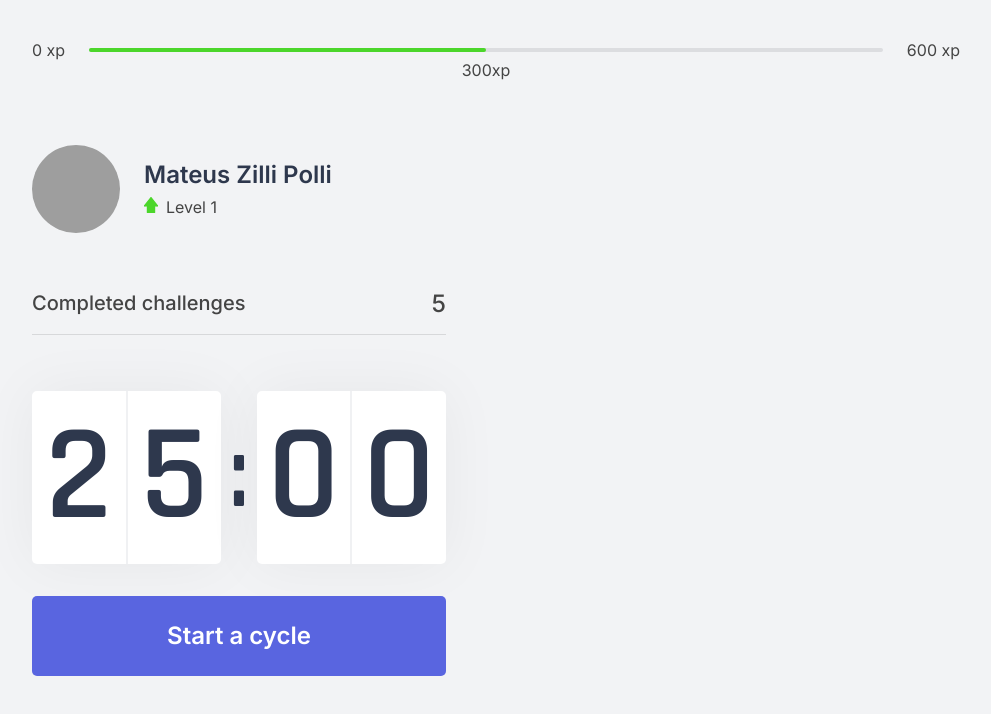
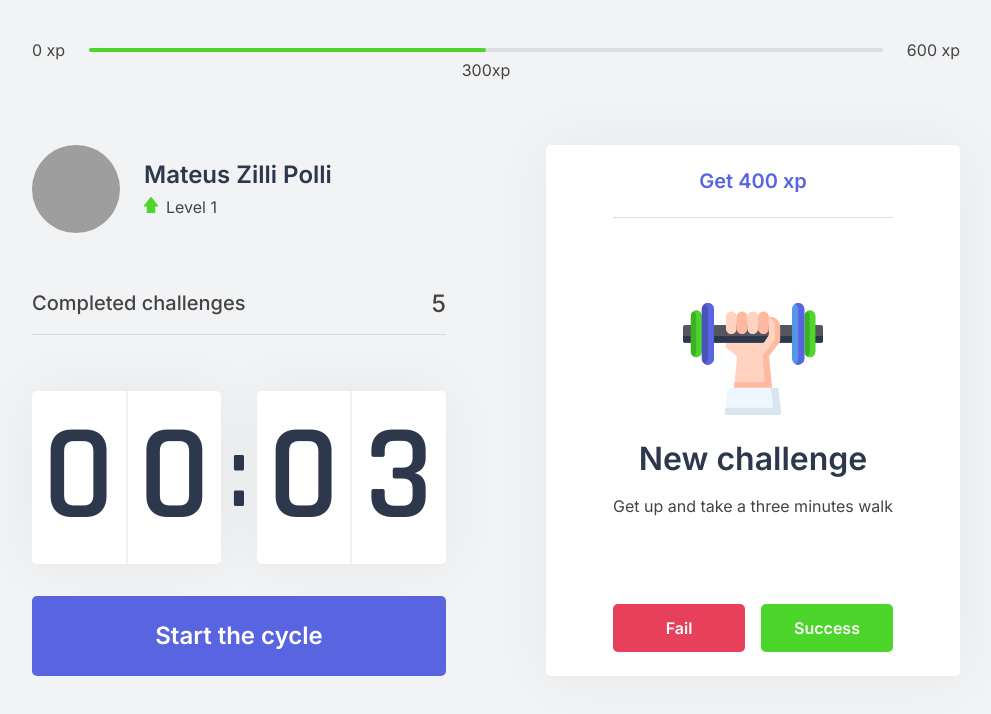
Before and after one commit to mateuszilli/app-moveit, a Next.js app: page / in a window 1280 px wide. Shown: the top 714 px of the page, without its empty margins (144-1135 px from the left). Built offline with nearby package versions, Linux system fonts and the light colour scheme; grey boxes are pictures that could not be loaded.

Commit message:
:rocket:

```diff
--- /dev/null
+++ b/src/components/ChallengeBox.tsx
@@ -0,0 +1,41 @@
+
+import styles from '../styles/components/ChallengeBox.module.css';
+
+export function ChallengeBox() {
+    const hasChallenge = true;
+
+    return (
+        <div className={styles.containerChallengeBox}>
+            { hasChallenge ? (
+                <div className={styles.challengeBoxActive}>
+                    <header>Get 400 xp</header>
+                    <main>
+                        <img src="icons/body.svg"/>
+                        <strong>New challenge</strong>
+                        <p>Get up and take a three minutes walk</p>
+                    </main>
+                    <footer>
+                        <button
+                            type="button"
+                            className={styles.buttonChallengeBoxFail}>
+                            Fail
+                        </button>
+                        <button
+                            type="button"
+                            className={styles.buttonChallengeBoxSuccess}>
+                            Success
+                        </button>
+                    </footer>
+                </div>
+            ) : (
+                <div className={styles.challengeBoxNotActive}>
+                    <strong>Complete a cycle to receive a challenge</strong>
+                    <p>
+                        <img src="icons/level-up.svg" alt="Level up"/>
+                        Level up by completing challenges
+                    </p>
+                </div>
+            ) }
+        </div>
+    )
+}
--- a/src/components/Countdown.tsx
+++ b/src/components/Countdown.tsx
@@ -1,9 +1,13 @@
 import { useState, useEffect } from 'react';
 import styles from '../styles/components/Countdown.module.css';
 
+let countdownTimeout: NodeJS.Timeout;
+
 export function Countdown() {
-    const [time, setTime] = useState(25 * 60);
-    const [active, setActive] = useState(false);
+    const [time, setTime] = useState(0.05 * 60);
+    const [isActive, setIsActive] = useState(false);
+    const [isDone, setIsDone] = useState(false);
+
 
     const minutes = Math.floor(time / 60);
     const seconds = time % 60;
@@ -12,16 +16,25 @@ export function Countdown() {
     const [secondLeft, secondRight] = String(seconds).padStart(2, '0').split('');
 
     function startCountdown() {
-        setActive(true);
+        setIsActive(true);
+    }
+
+    function stopCountdown() {
+        clearTimeout(countdownTimeout);
+        setIsActive(false);
+        setTime(0.05 * 60);
     }
 
     useEffect(() => {
-        if (active && time > 0) {
-            setTimeout(() => {
+        if (isActive && time > 0) {
+            countdownTimeout = setTimeout(() => {
                 setTime(time - 1);
             }, 1000)
+        } else if (isActive && time === 0) {
+            setIsDone(true);
+            setIsActive(false);
         }
-    }, [active, time])
+    }, [isActive, time])
 
     return (
         <div>
@@ -36,13 +49,32 @@ export function Countdown() {
                     <span>{secondRight}</span>
                 </div>
             </div>
-            <button
-                type="button"
-                className={styles.buttonCountdown}
-                onClick={startCountdown}
-            >
-                Start a cycle
-            </button>
+
+            { isDone ? (
+                <button
+                    disabled
+                    className={styles.buttonCountdown}>
+                    Cycle done
+                </button>
+            ) : (
+                <>
+                    { isActive ? (
+                        <button
+                            type="button"
+                            className={`${styles.buttonCountdown} ${styles.buttonCountdownActive}`}
+                            onClick={stopCountdown}>
+                            Stop the cycle
+                        </button>
+                    ) : (
+                        <button
+                            type="button"
+                            className={styles.buttonCountdown}
+                            onClick={startCountdown}>
+                            Start the cycle
+                        </button>
+                    ) }
+                </>
+            ) }
         </div>
     )
 }
--- a/src/pages/index.tsx
+++ b/src/pages/index.tsx
@@ -1,6 +1,7 @@
 import Head from 'next/head';
 import { CompletedChallenges } from '../components/CompletedChallenges';
 import { ExperienceBar } from '../components/ExperienceBar';
+import { ChallengeBox } from '../components/ChallengeBox';
 import { Countdown } from '../components/Countdown';
 import { Profile } from '../components/Profile';
 
@@ -21,7 +22,9 @@ export default function Home() {
           <CompletedChallenges />
           <Countdown />
         </div>
-        <div></div>
+        <div>
+          <ChallengeBox></ChallengeBox>
+        </div>
       </section>
     </div>
   )
--- /dev/null
+++ b/src/styles/components/ChallengeBox.module.css
@@ -0,0 +1,101 @@
+.containerChallengeBox {
+    height: 100%;
+    background: var(--white);
+    border-radius: 5px;
+    box-shadow: 0 0 60px rgba(0, 0, 0, 0.05);
+    padding: 1.5rem 2rem;
+    display: flex;
+    flex-direction: column;
+    align-items: center;
+    justify-content: center;
+    text-align: center;
+}
+
+.challengeBoxNotActive {
+    display: flex;
+    flex-direction: column;
+    align-items: center;
+}
+
+.challengeBoxNotActive strong {
+    font-size: 1.5rem;
+    font-weight: 500;
+    line-height: 1.4;
+}
+
+.challengeBoxNotActive p {
+    display: flex;
+    flex-direction: column;
+    align-items: center;
+    line-height: 1.4;
+    max-width: 70%;
+    margin-top: 3rem;
+}
+
+.challengeBoxNotActive p img {
+    margin-bottom: 1rem;
+}
+
+.challengeBoxActive {
+    height: 100%;
+    display: flex;
+    flex-direction: column;
+}
+
+.challengeBoxActive header {
+    color: var(--blue);
+    font-size: 1.25rem;
+    font-weight: 600;
+    padding: 0 2rem 1.5rem;
+    border-bottom: 1px solid var(--gray-line);
+}
+
+.challengeBoxActive main {
+    flex: 1;
+    display: flex;
+    flex-direction: column;
+    align-items: center;
+    justify-content: center;
+}
+
+.challengeBoxActive main strong {
+    font-size: 2rem;
+    font-weight: 600;
+    color: var(--title);
+    margin: 1.5rem 0 1rem;
+}
+
+.challengeBoxActive main p {
+    line-height: 1.5;
+}
+
+.challengeBoxActive footer {
+    display: grid;
+    grid-template-columns: 1fr 1fr;
+    gap: 1rem;
+}
+
+.challengeBoxActive footer button {
+    height: 3rem;
+    display: flex;
+    align-items: center;
+    justify-content: center;
+    border: 0;
+    border-radius: 5px;
+    color: var(--white);
+    font-size: 1rem;
+    font-weight: 600;
+    transition: filter 0.2s;
+}
+
+.challengeBoxActive footer button:hover {
+    filter: brightness(0.9);
+}
+
+.buttonChallengeBoxFail {
+    background: var(--red);
+}
+
+.buttonChallengeBoxSuccess {
+    background: var(--green);
+}
--- a/src/styles/components/Countdown.module.css
+++ b/src/styles/components/Countdown.module.css
@@ -50,6 +50,27 @@
     transition: background-color 0.2s;
 }
 
-.buttonCountdown:hover {
+.buttonCountdown:disabled {
+    background: var(--white);
+    color: var(--text);
+    cursor: not-allowed;
+}
+
+.buttonCountdown:not(:disabled):hover {
     background: var(--blue-dark);
 }
+
+.buttonCountdownActive {
+    background-color: var(--white);
+    color: var(--title);
+}
+
+.buttonCountdownActive:not(:disabled):hover {
+    background-color: var(--red);
+    color: var(--white);
+}
+
+.buttonCountdownActive:disabled {
+    background-color: var(--red);
+    color: var(--white);
+}
```
